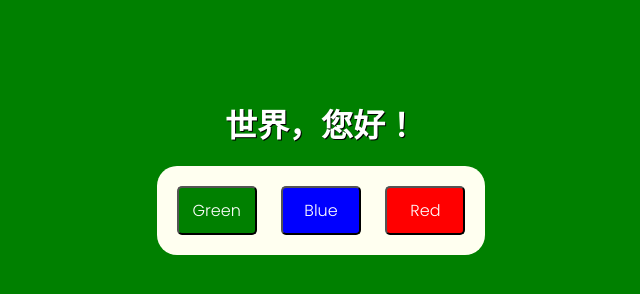
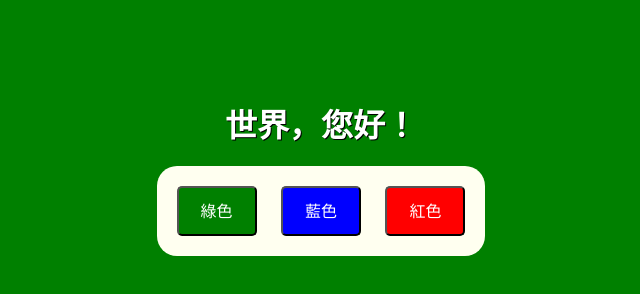
Before and after one commit to hudekker/simple-page, a plain HTML site: page index.html in a window 1280 px wide. Shown: the whole page, without its empty margins (319-959 px from the left). Drawn offline with Linux system fonts and the light colour scheme.

Commit message:
Update index.html

```diff
--- a/index.html
+++ b/index.html
@@ -20,9 +20,9 @@
     <h1>世界，您好！</h1>
 
     <div class="btn-group ">
-      <button id="green" class="btn btn-green" onclick="changeColor(this)">Green</button>
-      <button id="blue" class="btn btn-blue" onclick="changeColor(this)">Blue</button>
-      <button id="red" class="btn btn-red" onclick="changeColor(this)">Red</button>
+      <button id="green" class="btn btn-green" onclick="changeColor(this)">綠色</button>
+      <button id="blue" class="btn btn-blue" onclick="changeColor(this)">藍色</button>
+      <button id="red" class="btn btn-red" onclick="changeColor(this)">紅色</button>
     </div>
   </div>
 
```
